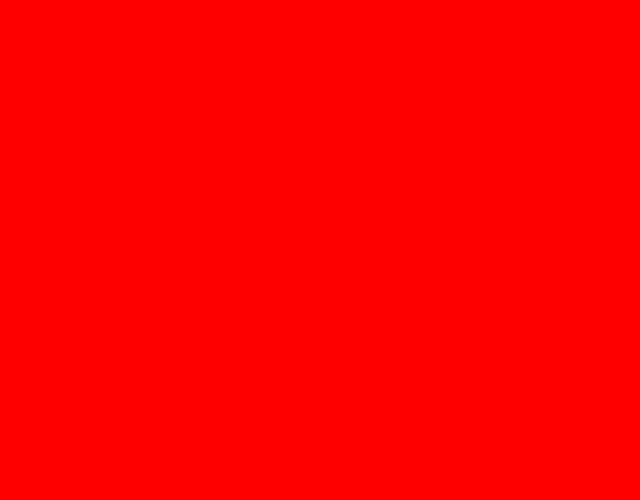
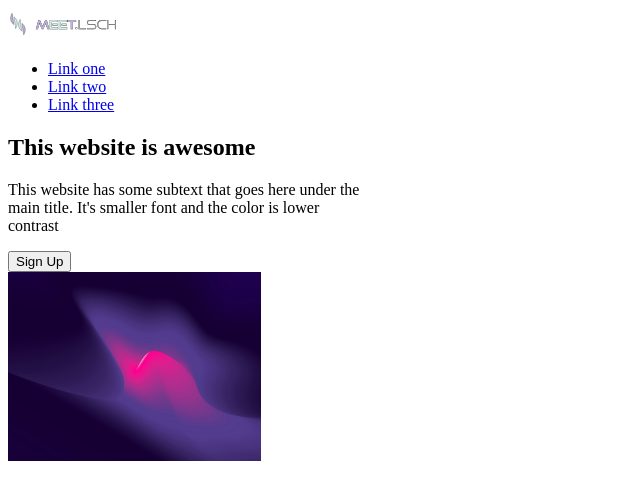
Before and after one commit to LuckyCiel/odin-landing_page, a plain HTML site: page landing_page-final-exercice/index.html in a window 1280 px wide. Shown: the whole page, without its empty margins (0-640 px from the left). Drawn offline with Linux system fonts and the light colour scheme.

Commit message:
Create first section of the landing page = Hero Section (HTML first draft

```diff
--- a/landing_page-final-exercice/css/styles.css
+++ b/landing_page-final-exercice/css/styles.css
@@ -1,3 +1,3 @@
-body {
-    background-color: red;
+.heroplaceholder img {
+width: 20%;
 }
--- a/landing_page-final-exercice/index.html
+++ b/landing_page-final-exercice/index.html
@@ -4,27 +4,63 @@
         <title></title>
         <meta charset="utf-8">
         <link rel="stylesheet" href="css/styles.css">
-
-
-
     </head>
     <body>
 
 
 
+        <section class="hero">
+
+        <header>
+            <div class="Logo">
+                <img src="img/logosvg.svg">
+            </div>
+            <div class="nav-header">
+                <nav>
+                    <ul>
+                        <li>
+                            <a href="#">Link one</a>
+                        </li>
+                        <li>
+                            <a href="#">Link two</a>
+                        </li>
+                        <li>
+                            <a href="#">Link three</a>
+                        </li>
+                    </ul>
+                </nav>
+            </div>
+        </header>
+
+        <div class="Hero">
+            <div class="herocontent">
+                <h1>This website is awesome</h1>
+                <p>This website has some subtext that goes here under the<br>main title. It's smaller font and the color is lower<br>contrast</p>
+                <button>Sign Up</button>
+            </div>
+            <div class="heroplaceholder">
+                <img src="img/heroplaceholder.jpg">
+            </div>
+        </div>
+
+        </section>
+
+        <section class="flexline">
+
+        </section>
+
+        <section class="quote">
+
+        </section>
+
+        <section class="cta">
+
+        </section>
 
 
+        <footer>
 
-
-
-
-
-
-
-
-
-
-
+        </footer>
 
 
 
```
Also changed, not shown: landing_page-final-exercice/img/heroplaceholder.jpg (added), landing_page-final-exercice/img/logosvg.svg (added), 2 other files.
